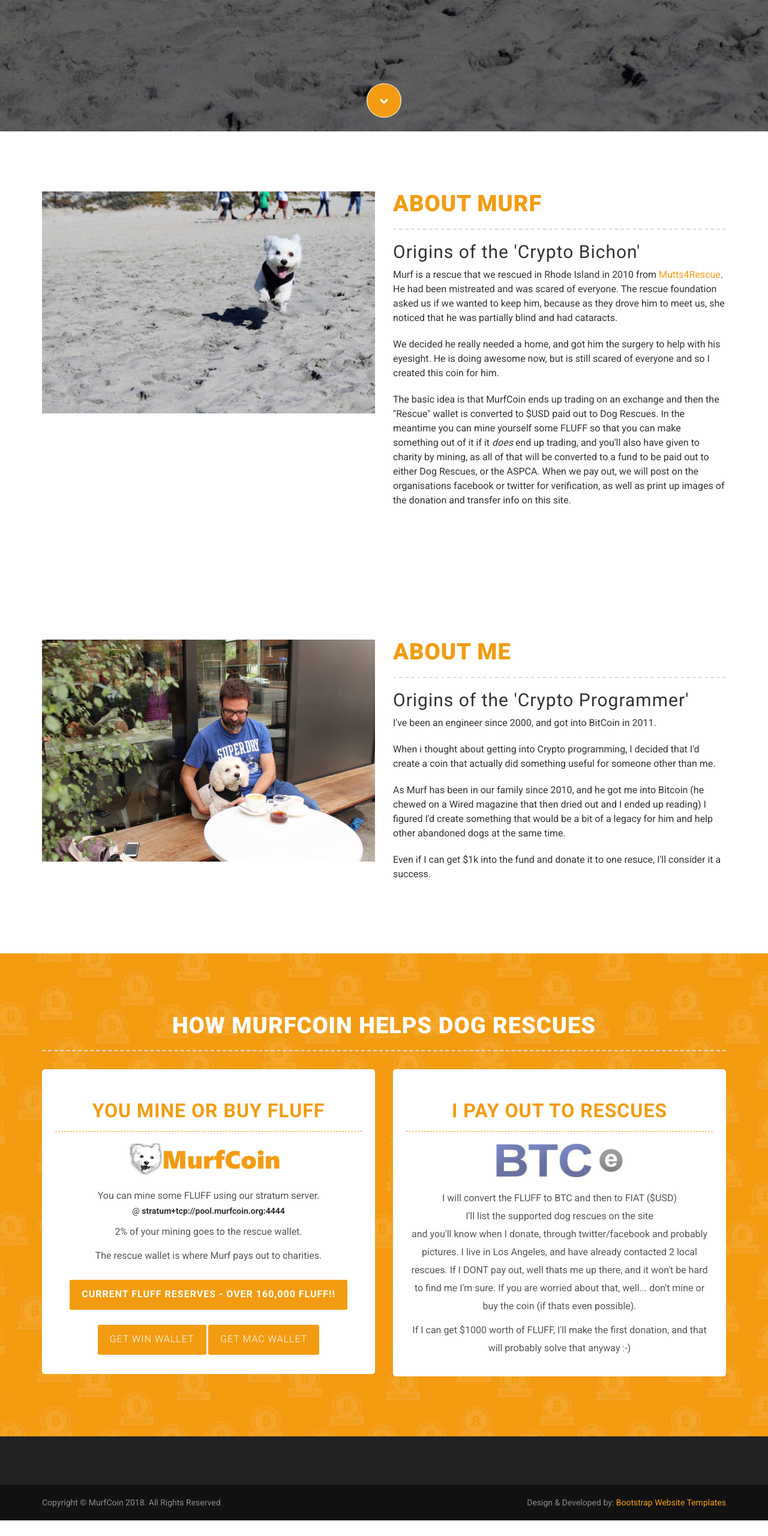
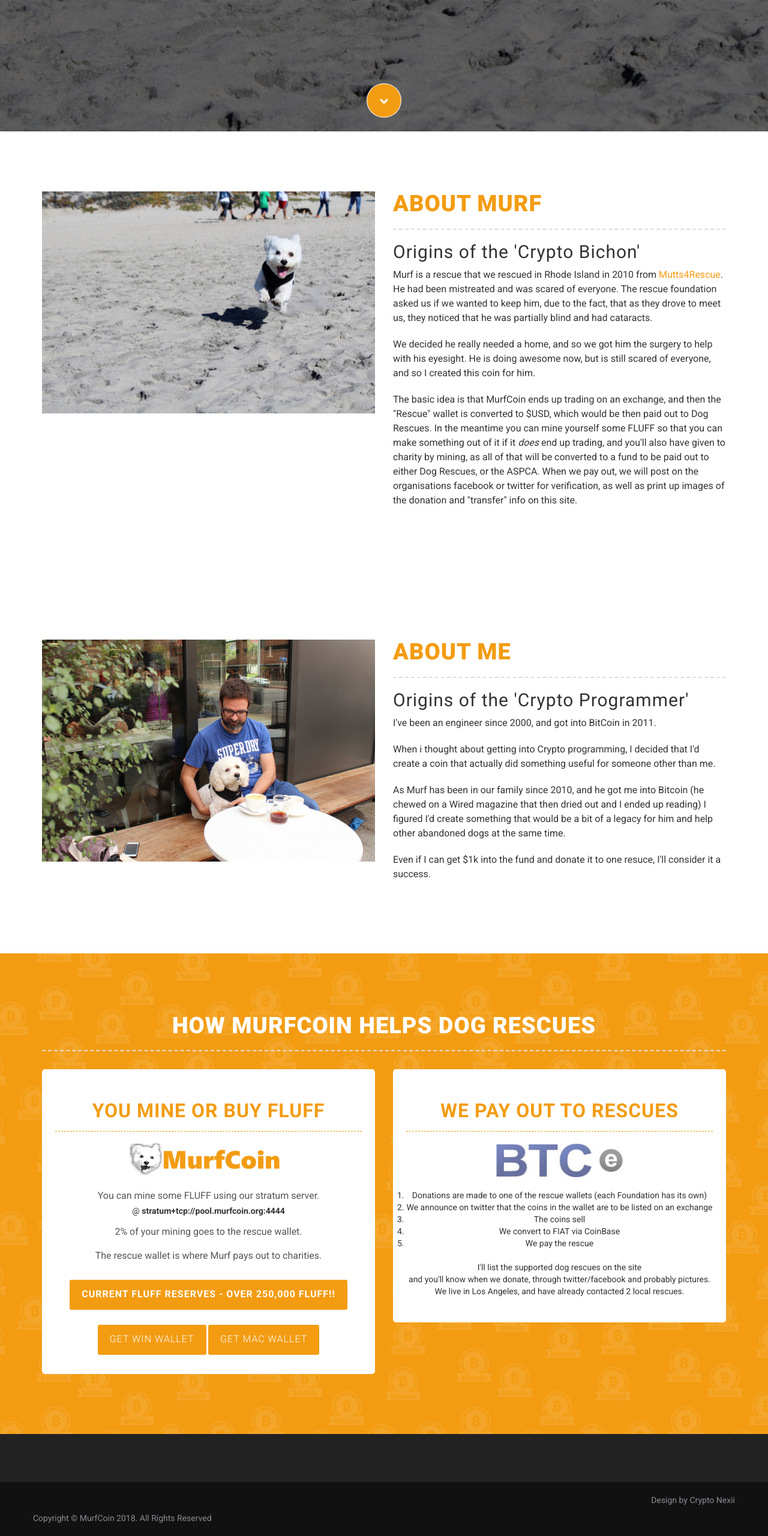
Before and after one commit to cryptonexii/murfcoin-web, a plain HTML site: page index.html in a window 1280 px wide. Shown: the part 581-3141 px from the top of the page at 60% size. Before the commit the page ends 3115 px from the top, so only its background shows below. Drawn offline with Linux system fonts and the light colour scheme.

Commit message:
Changed payout box

```diff
--- a/index.html
+++ b/index.html
@@ -13,13 +13,31 @@
 <html lang="en">
 
 <head>
+	<!-- Global site tag (gtag.js) - Google Analytics -->
+<script async src="https://www.googletagmanager.com/gtag/js?id=UA-112915526-1"></script>
+<script>
+  window.dataLayer = window.dataLayer || [];
+  function gtag(){dataLayer.push(arguments);}
+  gtag('js', new Date());
+
+  gtag('config', 'UA-112915526-1');
+</script>
+
+	<!-- This site is optimized with the Yoast SEO plugin v6.1.1 - https://yoa.st/1yg?utm_content=6.1.1 -->
+<meta name="description" content="MurfCoin - The Crypto Bichon - Donating to Dog Rescues through Cryptocurrency!"/>
+<link rel="canonical" href="http://www.murfcoin.org/" />
+<meta name="twitter:card" content="summary_large_image" />
+<meta name="twitter:description" content="MurfCoin - The Crypto Bichon - Donating to Dog Rescues through Cryptocurrency!" />
+<meta name="twitter:title" content="MurfCoin - The Crypto Bichon - Donating to Dog Rescues through Cryptocurrency!" />
+<meta name="twitter:site" content="@murfcoin" />
+<meta name="twitter:creator" content="@murfcoin" />
 
     <meta charset="utf-8">
     <meta http-equiv="X-UA-Compatible" content="IE=edge">
     <meta name="viewport" content="width=device-width, initial-scale=1">
     <meta name="description" content="" />
     <meta name="keywords" content="" />
-    <meta name="author" content="Bootstrap Website Templates">
+    <meta name="author" content="Crypto Nexii">
 
     <title>MurfCoin - The Crypto Bichon - Donating to Dog Rescues through Cryptocurrency!</title>
 
@@ -79,7 +97,7 @@
                         <div class="bwt-header-content-inner">
                             <h1>He's the rescue - thats rescues!</h1>
                             <h2>Murf - "The Crypto Bichon" is the inspiration behind a donation cryptocurrency that aims to help dog rescues the world over</h2>
-                            <a href="#about" class="btn btn-box btn-xl page-scroll">Get The Wallet!</a>
+                            <a href="#wallets" class="btn btn-box btn-xl page-scroll">Get The Wallet!</a>
                         </div>
                     </div>
                     <div class="bwt-click-to-bottom">
@@ -101,9 +119,9 @@
 <h1 class="bwt-section-title text-uppercase">ABOUT MURF</h1>
 <hr>
 <h2>Origins of the 'Crypto Bichon'</h2>
-<p>Murf is a rescue that we rescued in Rhode Island in 2010 from <a href="https://www.facebook.com/Mutts4Rescue-71851299332/">Mutts4Rescue</a>. He had been mistreated and was scared of everyone. The rescue foundation asked us if we wanted to keep him, because as they drove him to meet us, she noticed that he was partially blind and had cataracts. </p>
-<p>We decided he really needed a home, and got him the surgery to help with his eyesight. He is doing awesome now, but is still scared of everyone and so I created this coin for him.</p>
-	<p>The basic idea is that MurfCoin ends up trading on an exchange and then the "Rescue" wallet is converted to $USD paid out to Dog Rescues. In the meantime you can mine yourself some FLUFF so that you can make something out of it if it <em>does</em> end up trading, and you'll also have given to charity by mining, as all of that will be converted to a fund to be paid out to either Dog Rescues, or the ASPCA. When we pay out, we will post on the organisations facebook or twitter for verification, as well as print up images of the donation and transfer info on this site. </p>
+<p>Murf is a rescue that we rescued in Rhode Island in 2010 from <a href="https://www.facebook.com/Mutts4Rescue-71851299332/">Mutts4Rescue</a>. He had been mistreated and was scared of everyone. The rescue foundation asked us if we wanted to keep him, due to the fact, that as they drove to meet us, they noticed that he was partially blind and had cataracts. </p>
+<p>We decided he really needed a home, and so we got him the surgery to help with his eyesight. He is doing awesome now, but is still scared of everyone, and so I created this coin for him.</p>
+	<p>The basic idea is that MurfCoin ends up trading on an exchange, and then the "Rescue" wallet is converted to $USD, which would be then paid out to Dog Rescues. In the meantime you can mine yourself some FLUFF so that you can make something out of it if it <em>does</em> end up trading, and you'll also have given to charity by mining, as all of that will be converted to a fund to be paid out to either Dog Rescues, or the ASPCA. When we pay out, we will post on the organisations facebook or twitter for verification, as well as print up images of the donation and "transfer" info on this site. </p>
 </div>
 </div>
 </div>
@@ -111,7 +129,7 @@
 <!--//about-->
 
 	<!--about-->
-<section id="about" class="bwt-about text-left">
+<section id="about-me" class="bwt-about text-left">
 <div class="container">
 <div class="row">
 <div class="col-md-6"><img src="images/me.jpg" class="img-responsive" alt=""></div>
@@ -129,7 +147,7 @@
 </section>
 
 <!--Buy Rate-->
-<section id="buyrate" class="bwt-buyrate text-center">
+<section id="wallets" class="bwt-buyrate text-center">
 <div class="container text-center">
 <h1 class="bwt-section-title text-uppercase">HOW MURFCOIN HELPS DOG RESCUES</h1>
 <hr>
@@ -141,18 +159,24 @@
 	<p>You can mine some FLUFF using our stratum server.</p>
 	@ <b>stratum+tcp://pool.murfcoin.org:4444</b>
 	<p>2% of your mining goes to the rescue wallet.</p><p>The rescue wallet is where Murf pays out to charities.</p>
-<a href="http://explorer.murfcoin.org/address/MCHqosNeDhmuc6fmJvNBQ1XwxKkmjPFTAe"><b>Current FLUFF RESERVES - OVER 160,000 FLUFF!!</b><br></a>
-<a href="#">Get Win Wallet</a> <a href="#">Get Mac Wallet</a>
+<a href="http://explorer.murfcoin.org/address/MCHqosNeDhmuc6fmJvNBQ1XwxKkmjPFTAe"><b>Current FLUFF RESERVES - OVER 250,000 FLUFF!!</b><br></a>
+<a href="https://github.com/cryptonexii/murfcoin/releases/download/v2.0.1/murfcoin-qt-windows-64-bit.zip">Get Win Wallet</a> <a href="https://github.com/cryptonexii/murfcoin/releases/download/v2.0.1/Murfcoin-Qt.dmg">Get Mac Wallet</a>
 </div>
 </div>
 <div class="col-md-6">
 <div class="bdr">
-<h2>i pay out to rescues</h2>
-<div class="image"><img src="images/btc.jpg" class="img-responsive" alt=""></div>
-<p>I will convert the FLUFF to BTC and then to FIAT ($USD)<br>
-I'll list the supported dog rescues on the site<br>
-and you'll know when I donate, through twitter/facebook and probably pictures. I live in Los Angeles, and have already contacted 2 local rescues. If I DONT pay out, well thats me up there, and it won't be hard to find me I'm sure. If you are worried about that, well... don't mine or buy the coin (if thats even possible).</p>
-	<p>If I can get $1000 worth of FLUFF, I'll make the first donation, and that will probably solve that anyway :-)</p>
+  <h2>WE pay out to rescues</h2>
+  <div class="image"><img src="images/btc.jpg" class="img-responsive" alt=""></div>
+<ol>
+	<li>Donations are made to one of the rescue wallets (each Foundation has its own)</li>
+	<li>We announce on twitter that the coins in the wallet are to be listed on an exchange</li>
+	<li>The coins sell</li>
+	<li>We convert to FIAT via CoinBase</li>
+	<li>We pay the rescue</li>
+	<br>
+    I'll list the supported dog rescues on the site<br>
+    and you'll know when we donate, through twitter/facebook and probably pictures. We live in Los Angeles, and have already contacted 2 local rescues.
+</ol>
 </div>
 </div>
 </div>
@@ -171,7 +195,7 @@
 <div class="bwt-footer-copyright">
 <div class="container">
 <div class="row">
-<div class="col-md-6 copyright">
+<div class="right-text">Design by Crypto Nexii</div>
 <div class="left-text">Copyright &copy; MurfCoin 2018. All Rights Reserved</div>
 </div>
 
```
